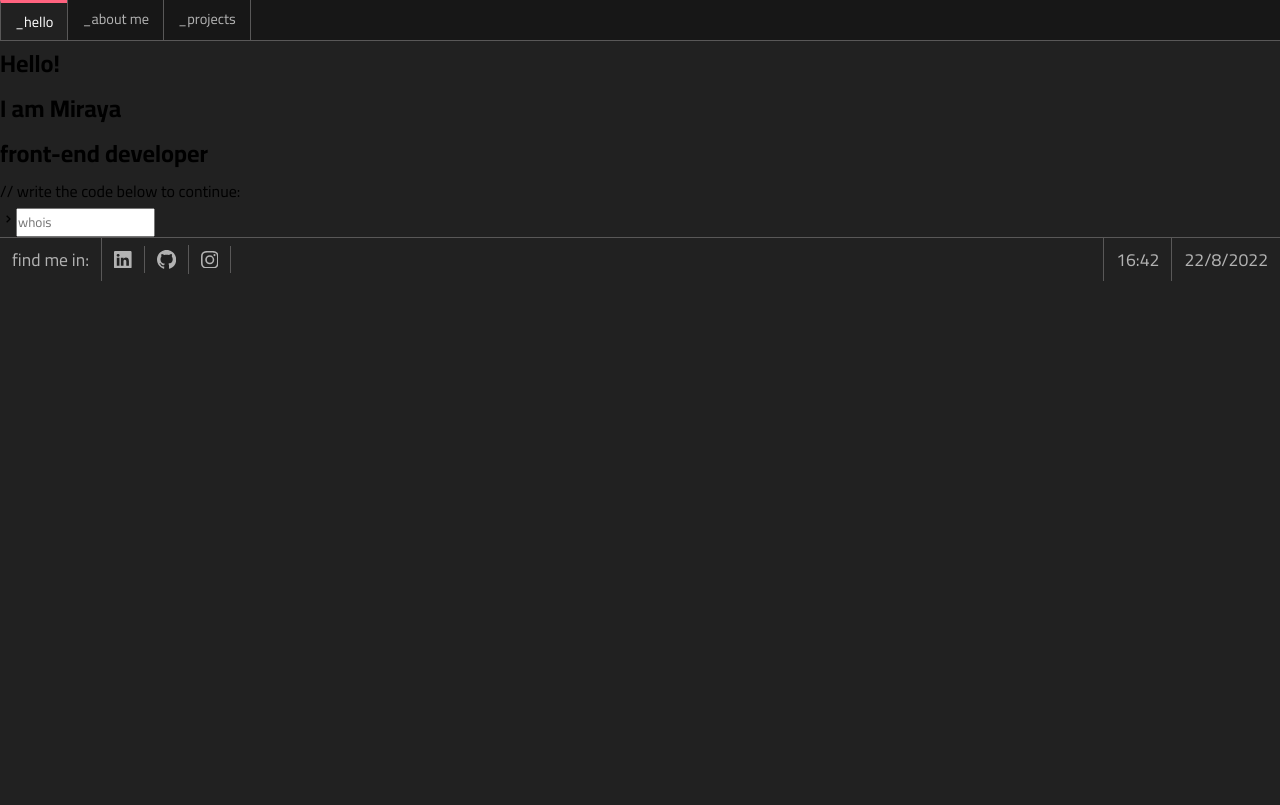
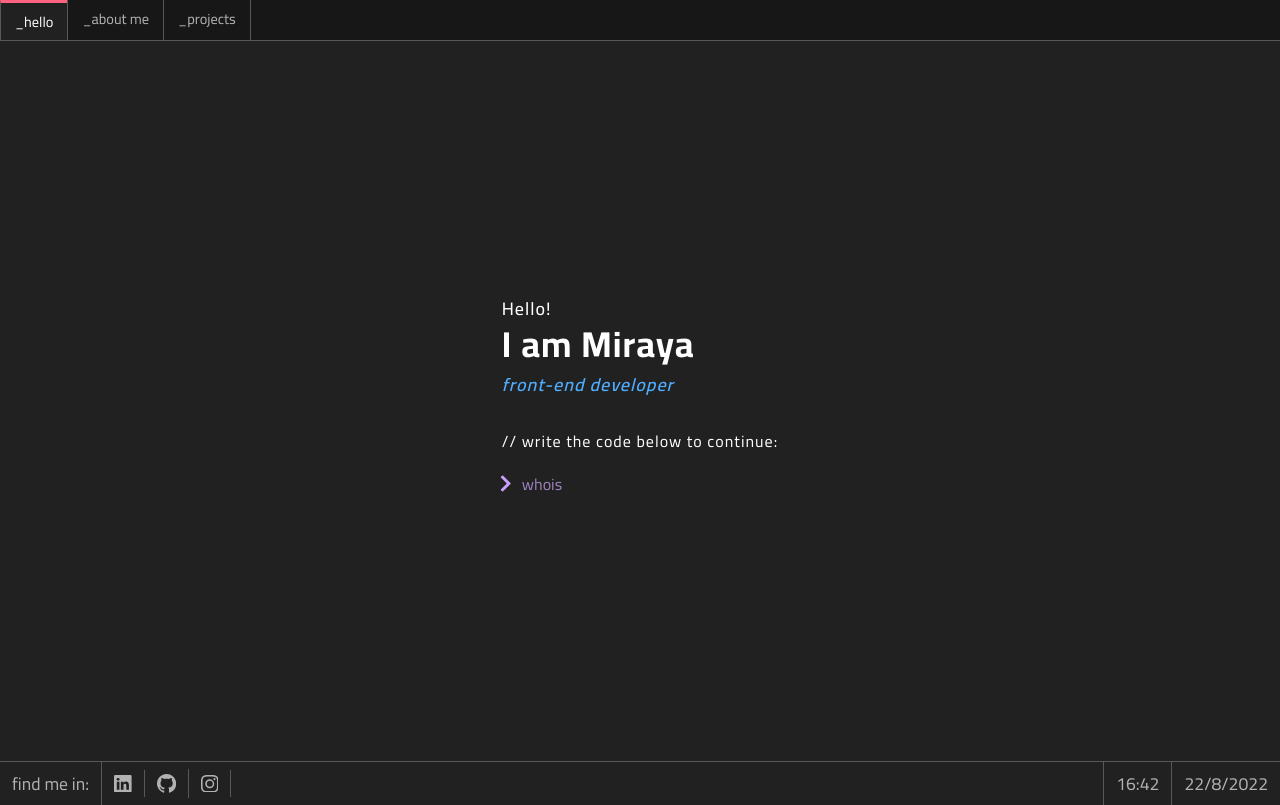
Before and after one commit to mirayatech/V2-Portfolio, a React (Vite) app: page / in a window 1280 px wide. Built offline with nearby package versions, Linux system fonts and the light colour scheme.

Commit message:
style the home layout

```diff
--- a/src/styles/Hello.css
+++ b/src/styles/Hello.css
@@ -0,0 +1,70 @@
+.hello {
+  height: 90vh;
+  display: flex;
+  flex-direction: row;
+  justify-content: center;
+  align-items: center;
+}
+
+.intro {
+  height: 25vh;
+  display: flex;
+  flex-direction: column;
+  justify-content: space-between;
+}
+
+.intro__text {
+  letter-spacing: 1px;
+  color: var(--white);
+}
+
+.intro .intro__text h1 {
+  font-weight: 600;
+  font-weight: 500;
+  line-height: 0.9;
+  font-size: calc(18 / 16 * 1rem);
+}
+
+.intro .intro__text h2 {
+  line-height: 1.5;
+  font-size: calc(36 / 16 * 1rem);
+}
+
+.intro .intro__text h2:nth-child(3) {
+  color: #4fadff;
+  font-weight: 600;
+  font-style: italic;
+  font-size: calc(18 / 16 * 1rem);
+}
+
+.intro__code {
+  letter-spacing: 1px;
+}
+
+.intro__code p {
+  padding-bottom: 10px;
+  color: var(--white);
+}
+
+.intro__code--wrapper {
+  display: flex;
+  align-items: center;
+  margin-left: -15px;
+}
+
+.intro__code--wrapper .inro__code--icon {
+  font-size: calc(35 / 16 * 1rem);
+  color: #cb9efb;
+}
+
+.intro__code--wrapper input {
+  outline: none;
+  color: #cb9efb;
+  background: none;
+  border: none;
+  font-size: 1rem;
+}
+
+.intro__code--wrapper input::placeholder {
+  color: #c6a0f2c2;
+}
```
